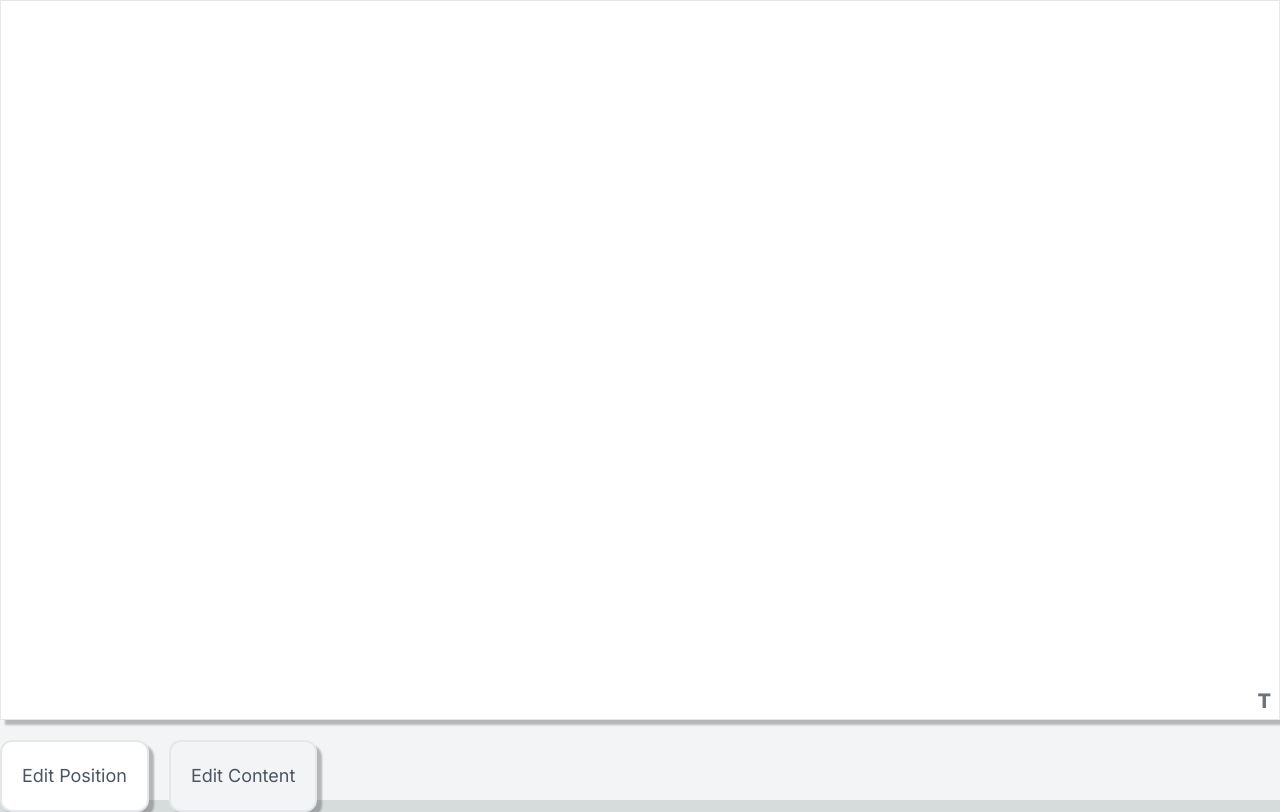
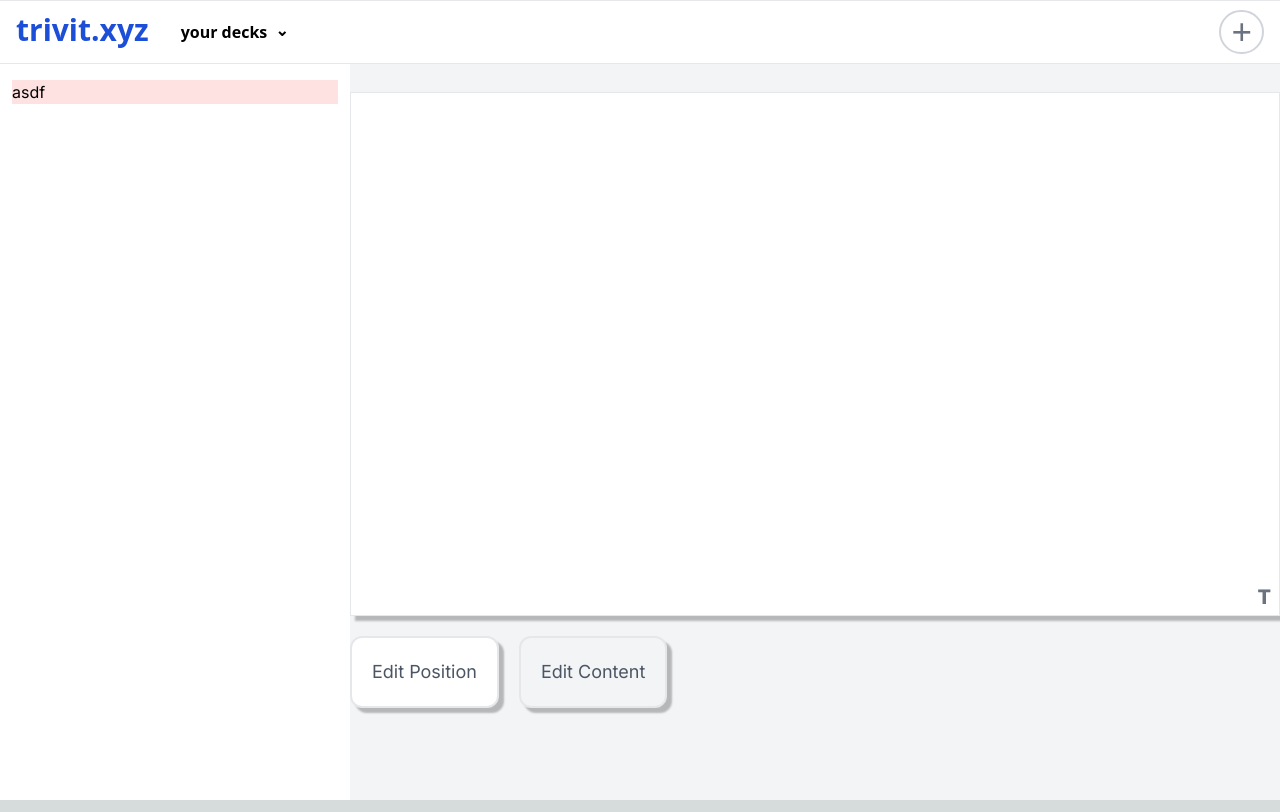
Before and after one commit to aidanhopper/hoot, a Next.js app: page /cms in a window 1280 px wide. Both pictures are taken after a click on the button "Edit Content". Built offline with nearby package versions, Linux system fonts and the light colour scheme.

Commit message:
added some stuff for cms

```diff
--- a/app/cms/page.tsx
+++ b/app/cms/page.tsx
@@ -1,6 +1,7 @@
 'use client'
 
 import React, { useState, useRef, useEffect, useReducer } from 'react';
+import Navbar from '../components/navbar';
 
 
 type PathElement = {
@@ -548,9 +549,23 @@ const ContentManagementSystem = () => {
 
   return (
     <>
-      <div className="bg-gray-100 h-screen" onMouseUp={() => setMouse(undefined)}>
-        <div className="container m-auto h-screen content-center">
-          <div className="flex bg-white aspect-video select-none shadow-[5px_5px_2px_rgb(0,0,0,0.25)]"
+      <Navbar />
+      <div className="flex bg-gray-100 h-screen" onMouseUp={() => setMouse(undefined)}>
+        <div className="flex w-full">
+          <div className="flex-auto relative">
+            {
+              state.isEditingContent &&
+              <div className="bg-white w-[350px] h-full" >
+                <div className="flex flex-col h-full px-3 pt-20">
+                  <div className="bg-red-100">
+                      asdf
+                  </div>
+                </div>
+              </div>
+            }
+          </div>
+          <div className="flex-auto container h-screen content-center m-auto w-full">
+            <div className="bg-white aspect-video select-none shadow-[5px_5px_2px_rgb(0,0,0,0.25)]"
               onMouseMove={(event: React.MouseEvent) => handleMouse(event, mouse)}
             >
               <Traverse
@@ -578,6 +593,8 @@ const ContentManagementSystem = () => {
               Edit Content
             </button>
           </div>
+          <div className="flex-auto" />
+        </div>
       </div>
     </>
   );
```
Lines whose indentation alone changed are shown as unchanged.
